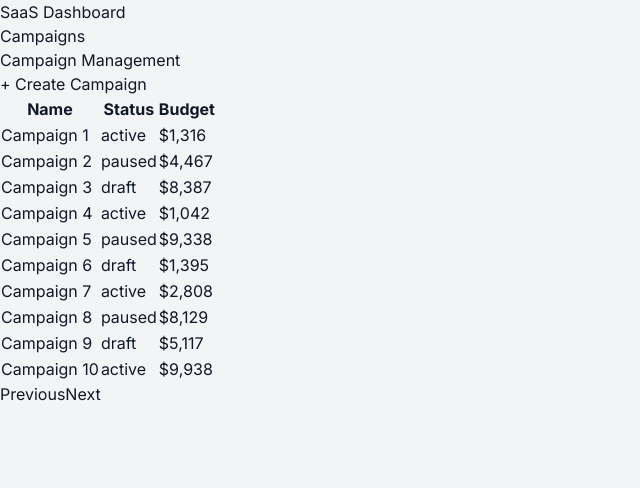
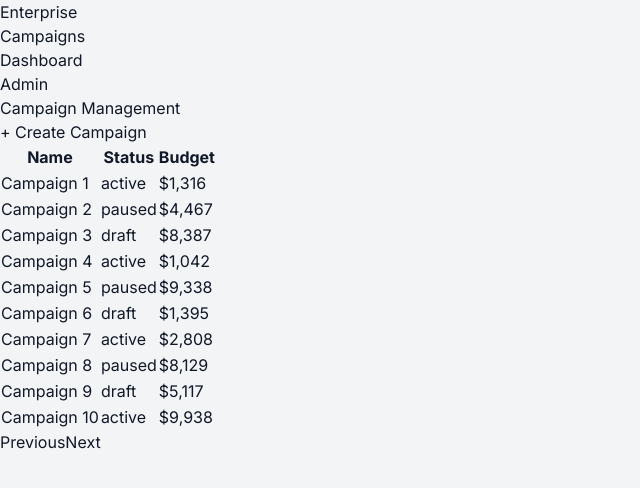
Before and after one commit to pranaymakkena/enterprise-saas-dashboard, a React (Vite) app: page /campaigns in a window 1280 px wide. Shown: the top 488 px of the page, without its empty margins (0-640 px from the left). Built offline with nearby package versions, Linux system fonts and the light colour scheme.

Commit message:
Update App.tsx

```diff
--- a/src/app/App.tsx
+++ b/src/app/App.tsx
@@ -5,21 +5,30 @@ import CampaignDetailPage from "@/features/campaigns/pages/CampaignDetailPage";
 export default function App() {
   return (
     <div className="min-h-screen flex bg-gray-100">
+
       {/* Sidebar */}
-      <aside className="w-64 bg-white shadow-md p-6 hidden md:block">
-        <h2 className="text-xl font-bold mb-6">SaaS Dashboard</h2>
-        <nav className="space-y-3">
+      <aside className="w-64 bg-white border-r hidden md:flex flex-col">
+        <div className="p-6 font-bold text-lg">Enterprise</div>
+        <nav className="flex-1 px-4 space-y-2">
           <Link
             to="/campaigns"
-            className="block px-3 py-2 rounded-lg hover:bg-gray-100 transition"
+            className="block px-4 py-2 rounded-lg hover:bg-gray-100 transition"
           >
             Campaigns
           </Link>
         </nav>
       </aside>
 
-      {/* Main Content */}
-      <main className="flex-1 p-6">
+      {/* Main */}
+      <div className="flex-1 flex flex-col">
+
+        {/* Topbar */}
+        <header className="h-16 bg-white border-b flex items-center justify-between px-6">
+          <h1 className="text-lg font-semibold">Dashboard</h1>
+          <div className="text-sm text-gray-500">Admin</div>
+        </header>
+
+        <main className="p-8">
           <Routes>
             <Route path="/" element={<Navigate to="/campaigns" />} />
             <Route path="/campaigns" element={<CampaignListPage />} />
@@ -27,5 +36,6 @@ export default function App() {
           </Routes>
         </main>
       </div>
+    </div>
   );
 }
```
Lines whose indentation alone changed are shown as unchanged.
